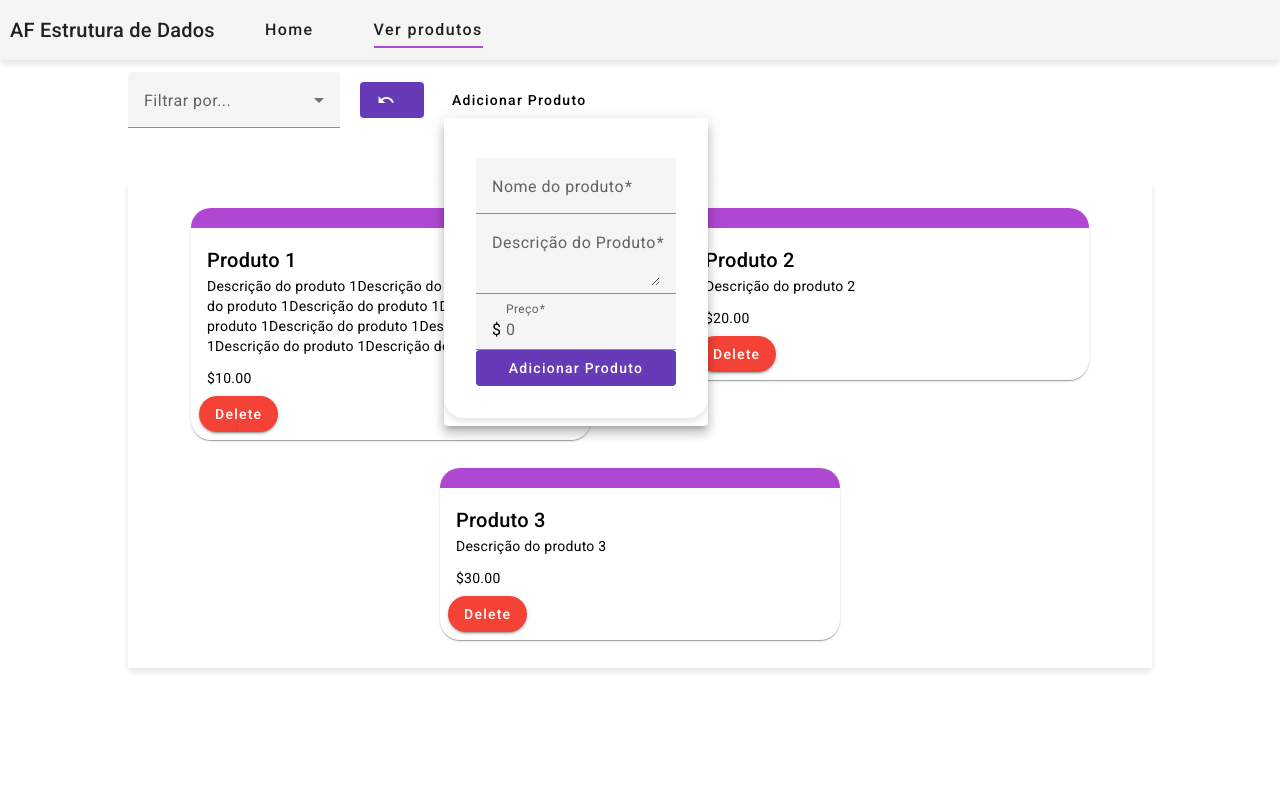
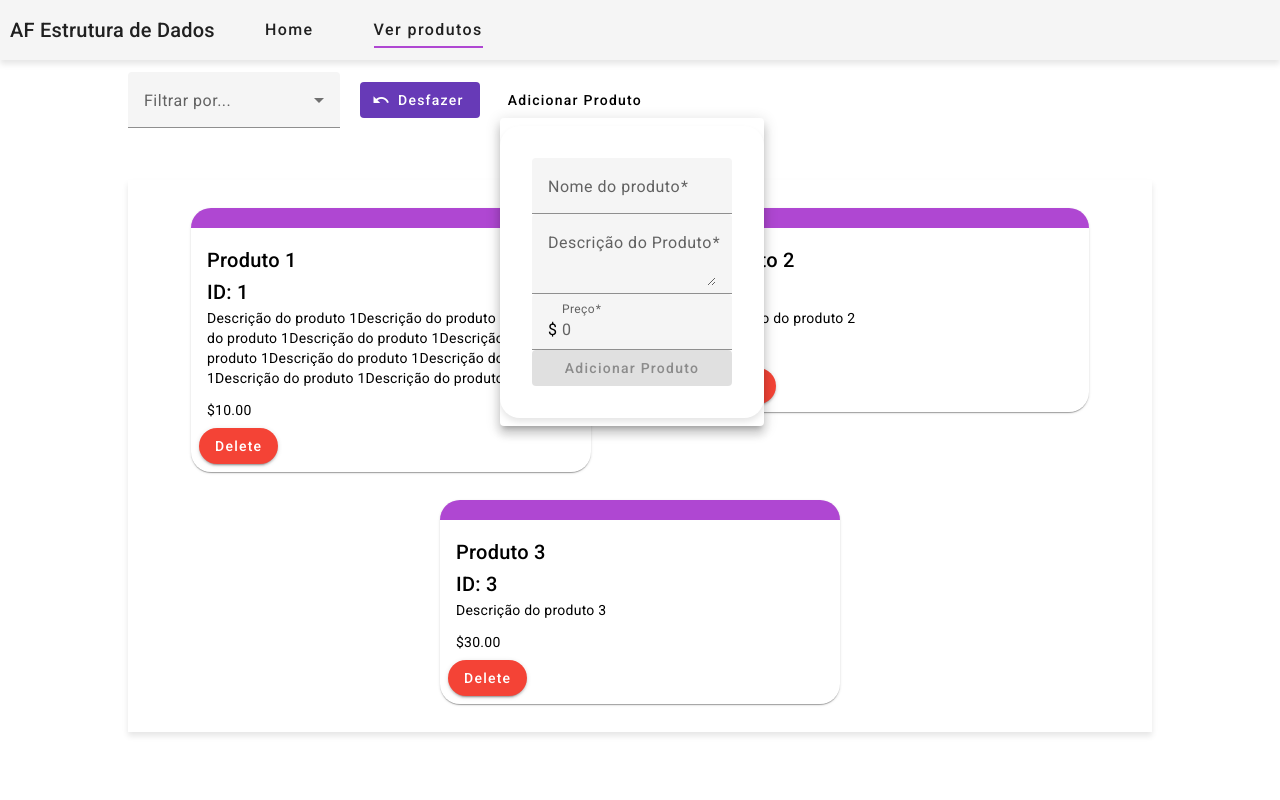
Before and after one commit to PedroLVA/AFEstrutura, an Angular app: page /ver-produtos in a window 1280 px wide. Both pictures are taken after a click on the button "Adicionar Produto". Shown: the top 800 px of the page. Built offline with nearby package versions, Linux system fonts and the light colour scheme.

Commit message:
finished

```diff
--- a/src/app/components/adicionar-produtos/adicionar-produtos.component.html
+++ b/src/app/components/adicionar-produtos/adicionar-produtos.component.html
@@ -1,10 +1,9 @@
 <div class="wrapper" (click)="$event.stopPropagation()">
-
   <form [formGroup]="productForm">
     <div class="border-wrapper box">
       <mat-form-field class="form">
         <mat-label>Nome do produto</mat-label>
-                <input matInput formControlName="name">
+        <input matInput formControlName="name" />
       </mat-form-field>
 
       <mat-form-field class="form">
@@ -14,13 +13,17 @@
 
       <mat-form-field floatLabel="always" class="form">
         <mat-label>Preço</mat-label>
-                <input matInput type="number" placeholder="0" formControlName="price">
+        <input matInput type="number" placeholder="0" formControlName="price" />
         <span matTextPrefix>$&nbsp;</span>
       </mat-form-field>
-            <button mat-flat-button color="primary" (click)="register()">Adicionar Produto</button>
+      <button
+        mat-flat-button
+        color="primary"
+        (click)="register()"
+        [disabled]="!productForm.valid"
+      >
+        Adicionar Produto
+      </button>
     </div>
   </form>
-
-
-
 </div>
--- a/src/app/components/adicionar-produtos/adicionar-produtos.component.ts
+++ b/src/app/components/adicionar-produtos/adicionar-produtos.component.ts
@@ -1,4 +1,4 @@
-import { Component, EventEmitter, Output } from '@angular/core';
+import { Component, EventEmitter, Input, Output } from '@angular/core';
 import {
   FormBuilder,
   FormGroup,
@@ -16,6 +16,8 @@ export class AdicionarProdutosComponent {
   productForm: FormGroup = new FormGroup({});
   product: IProduct | null = null;
 
+
+  @Input() actualId: number | undefined;
   @Output() addProduct = new EventEmitter<IProduct>();
 
   constructor(
@@ -33,6 +35,9 @@ export class AdicionarProdutosComponent {
   register(){
     this.product = this.productForm.value;
     if (this.product) {
+      if (this.actualId) {
+        this.product.id = this.actualId + 1;
+      }
       this.addProduct.emit(this.product);
       this.productForm.reset();
     }
--- a/src/app/components/card/card.component.html
+++ b/src/app/components/card/card.component.html
@@ -2,12 +2,20 @@
 <mat-card class="example-card">
   <mat-card-header class="card-header">
     <mat-card-title> {{ product.name }} </mat-card-title>
+    <mat-card-title> ID: {{ product.id }} </mat-card-title>
   </mat-card-header>
   <mat-card-content>
     <p>{{ product.description }}</p>
     <p>{{ product.price | currency }}</p>
   </mat-card-content>
   <mat-card-actions class="flex">
-    <button mat-raised-button color="warn" class="raisedButton">Delete</button>
+    <button
+      mat-raised-button
+      color="warn"
+      class="raisedButton"
+      (click)="deleteProduct()"
+    >
+      Delete
+    </button>
   </mat-card-actions>
 </mat-card>
--- a/src/app/components/card/card.component.ts
+++ b/src/app/components/card/card.component.ts
@@ -1,4 +1,4 @@
-import { Component, Input } from '@angular/core';
+import { Component, EventEmitter, Input, Output } from '@angular/core';
 import IProduct from '../../utils/IProduct';
 
 @Component({
@@ -8,6 +8,11 @@ import IProduct from '../../utils/IProduct';
 })
 export class CardComponent {
 
+  @Output() idFromRemovedProduct = new EventEmitter<number>();
   @Input() product: IProduct = {} as IProduct;
 
+  deleteProduct() {
+    this.idFromRemovedProduct.emit(this.product.id);
+  }
+
 }
--- a/src/app/components/ver-produtos/ver-produtos.component.html
+++ b/src/app/components/ver-produtos/ver-produtos.component.html
@@ -7,11 +7,14 @@
         <mat-option value="two">Preço decrescente</mat-option>
       </mat-select>
     </mat-form-field>
-    <button mat-flat-button color="primary"><mat-icon>undo</mat-icon></button>
+    <button mat-flat-button color="primary" (click)="undoDelete()">
+      <mat-icon>undo</mat-icon> Desfazer
+    </button>
     <button mat-button [matMenuTriggerFor]="menu">Adicionar Produto</button>
     <div class="stop-propagation" (click)="$event.stopPropagation()">
       <mat-menu #menu="matMenu" (click)="$event.stopPropagation()">
         <app-adicionar-produtos
+          [actualId]="actualId"
           (addProduct)="onAddProduct($event)"
         ></app-adicionar-produtos>
       </mat-menu>
@@ -19,6 +22,10 @@
   </div>
 
   <div class="container-cards box">
-    <app-card *ngFor="let product of products" [product]="product"></app-card>
+    <app-card
+      *ngFor="let product of products; let i = index"
+      [product]="product"
+      (idFromRemovedProduct)="onProductDeleted($event)"
+    ></app-card>
   </div>
 </div>
--- a/src/app/components/ver-produtos/ver-produtos.component.ts
+++ b/src/app/components/ver-produtos/ver-produtos.component.ts
@@ -1,6 +1,7 @@
 import { Component } from '@angular/core';
 import IProduct from '../../utils/IProduct';
 import { BinaryTree } from '../../utils/BinaryTree';
+import { Pilha } from '../../utils/Pilha';
 
 @Component({
   selector: 'app-ver-produtos',
@@ -9,14 +10,16 @@ import { BinaryTree } from '../../utils/BinaryTree';
 })
 export class VerProdutosComponent {
 
+  pilha: Pilha<IProduct> = new Pilha();
   binaryTree: BinaryTree = new BinaryTree();
   products: Array<IProduct> = [];
+  actualId = 1;
 
   constructor() {
     this.products = [
-      { name: 'Produto 1', description: 'Descrição do produto 1Descrição do produto 1Descrição do produto 1Descrição do produto 1Descrição do produto 1Descrição do produto 1Descrição do produto 1Descrição do produto 1Descrição do produto 1', price: 10.00 },
-      { name: 'Produto 2', description: 'Descrição do produto 2', price: 20.00 },
-      { name: 'Produto 3', description: 'Descrição do produto 3', price: 30.00 }
+      { id: this.actualId, name: 'Produto 1', description: 'Descrição do produto 1Descrição do produto 1Descrição do produto 1Descrição do produto 1Descrição do produto 1Descrição do produto 1Descrição do produto 1Descrição do produto 1Descrição do produto 1', price: 10.00 },
+      { id: this.actualId += 1, name: 'Produto 2', description: 'Descrição do produto 2', price: 20.00 },
+      { id: this.actualId += 1, name: 'Produto 3', description: 'Descrição do produto 3', price: 30.00 }
     ];
 
     this.products.forEach(product => {
@@ -27,8 +30,10 @@ export class VerProdutosComponent {
   }
 
   onAddProduct(newProduct: IProduct) {
+    this.actualId++;
     this.binaryTree.insert(newProduct);
     this.updateProductsList('ascending');
+    console.log(this.binaryTree.inorder());
   }
 
   updateProductsList(order: 'ascending' | 'descending') {
@@ -47,4 +52,31 @@ export class VerProdutosComponent {
       this.updateProductsList('descending');
     }
   }
+
+  onProductDeleted(productId: number) {
+    const productIndex = this.products.findIndex(product => product.id === productId);
+    if (productIndex !== -1) {
+      const deletedProduct = this.products.splice(productIndex, 1)[0];
+      this.pilha.push(deletedProduct);
+      this.updateBinaryTree();
+    }
+  }
+
+  updateBinaryTree() {
+    this.binaryTree = new BinaryTree();
+    this.products.forEach(product => {
+      this.binaryTree.insert(product);
+    });
+  }
+
+  undoDelete() {
+    const product = this.pilha.pop();
+    if (product) {
+      this.products.push(product);
+      this.binaryTree.insert(product);
+      this.updateProductsList('ascending');
+    }
+  }
+
+
 }
--- a/src/app/utils/Pilha.ts
+++ b/src/app/utils/Pilha.ts
@@ -0,0 +1,43 @@
+class Node<T> {
+  value: T;
+  next: Node<T> | null;
+
+  constructor(value: T) {
+      this.value = value;
+      this.next = null;
+  }
+}
+
+export class Pilha<T> {
+  private top: Node<T> | null;
+
+  constructor() {
+      this.top = null;
+  }
+
+  peek(): T | null {
+      if (this.isEmpty()) {
+          return null;
+      }
+      return this.top!.value;
+  }
+
+  push(value: T): void {
+      const newNode = new Node(value);
+      newNode.next = this.top;
+      this.top = newNode;
+  }
+
+  pop(): T | null {
+      if (this.isEmpty()) {
+          return null;
+      }
+      const removedNode = this.top;
+      this.top = this.top!.next;
+      return removedNode!.value;
+  }
+
+  isEmpty(): boolean {
+      return this.top === null;
+  }
+}
```
Lines whose indentation alone changed are shown as unchanged.
